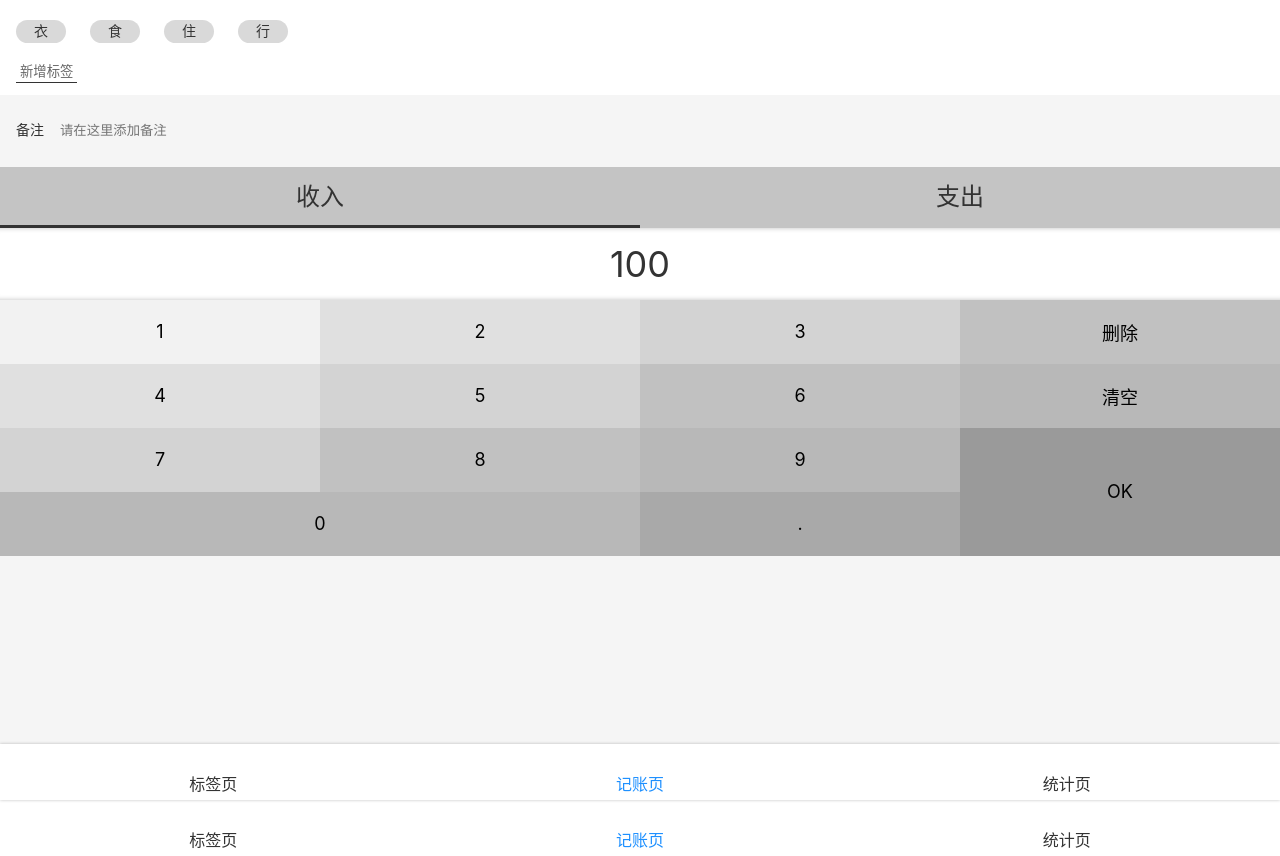
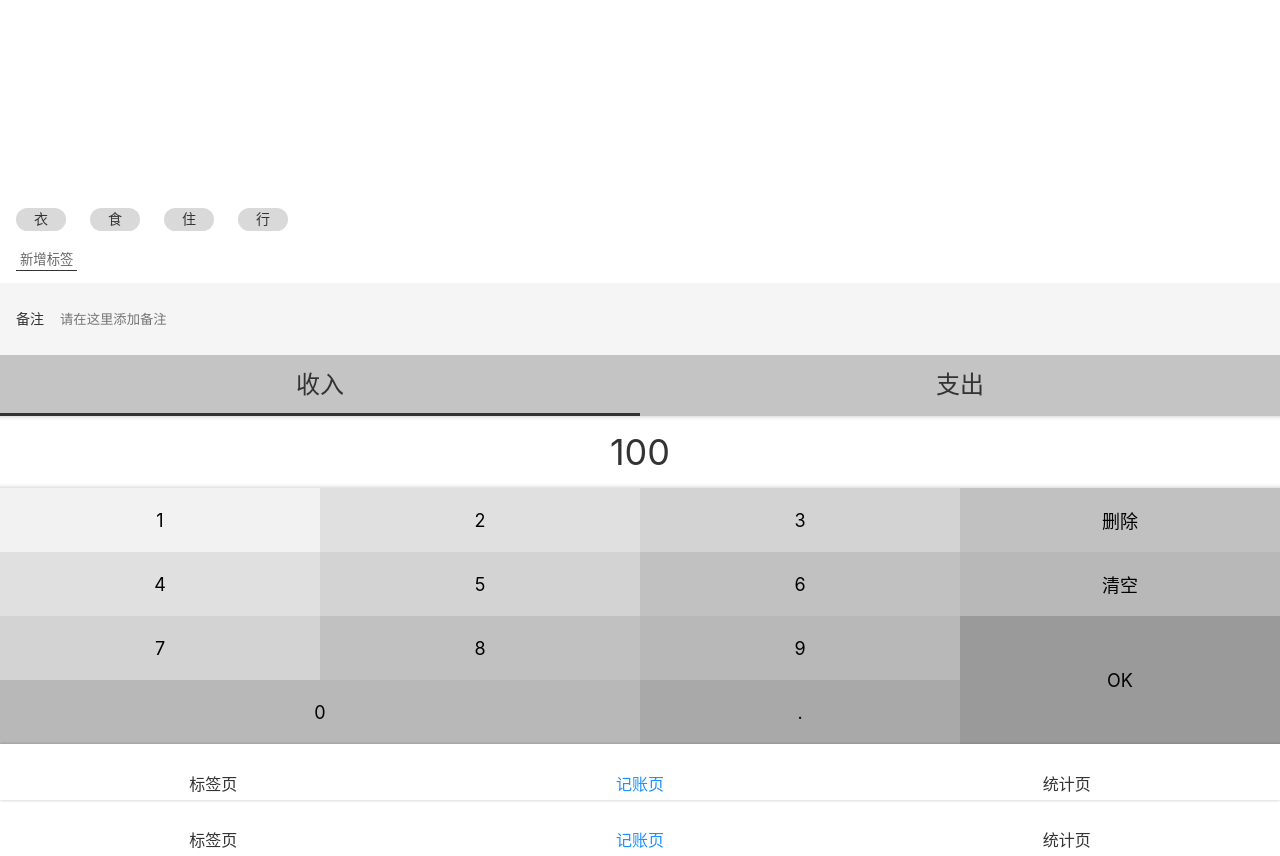
Before and after one commit to YoungDriverOfTech/bookKeeping-react-source, a React app: page /#/money in a window 1280 px wide. Built offline with nearby package versions, Linux system fonts and the light colour scheme.

Commit message:
Money.tsx UI 完成

```diff
--- a/src/components/Layout.tsx
+++ b/src/components/Layout.tsx
@@ -16,7 +16,7 @@
 const Layout = (props: any) =>{
   return (
     <Wrapper>
-      <Main>
+      <Main className={props.className}>
         {props.children}
       </Main>
       <Nav/>
--- a/src/views/Money.tsx
+++ b/src/views/Money.tsx
@@ -4,6 +4,8 @@
 
 const TagsSection = styled.section`
   background: #FFFFFF; padding: 12px 16px;
+  flex-grow: 1; display:flex; flex-direction: column;
+  justify-content: flex-end; align-items: flex-start;
   > ol { margin: 0 -12px;
     > li{
        background: #D9D9D9; border-radius: 18px;
@@ -111,9 +113,14 @@
   }
 `;
 
+const MyLayout = styled(Layout)`
+  display: flex;
+  flex-direction: column;
+`
+
 function Money() {
   return (
-    <Layout>
+    <MyLayout>
       <TagsSection>
         <ol>
           <li>衣</li>
@@ -159,7 +166,7 @@
           <button className="dot">.</button>
         </div>
       </NumberPadSection>
-    </Layout>
+    </MyLayout>
   );
 }
 
```
